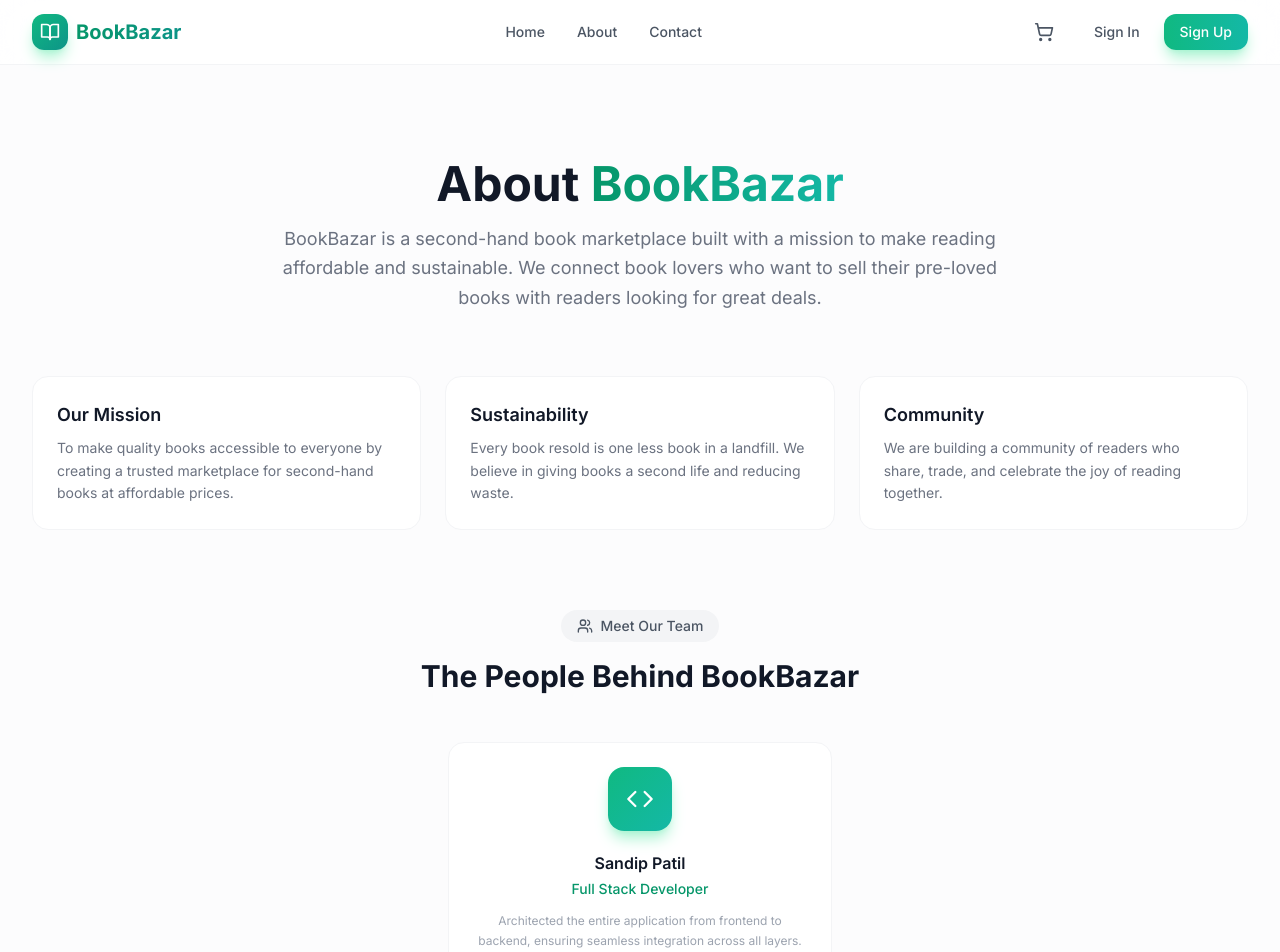
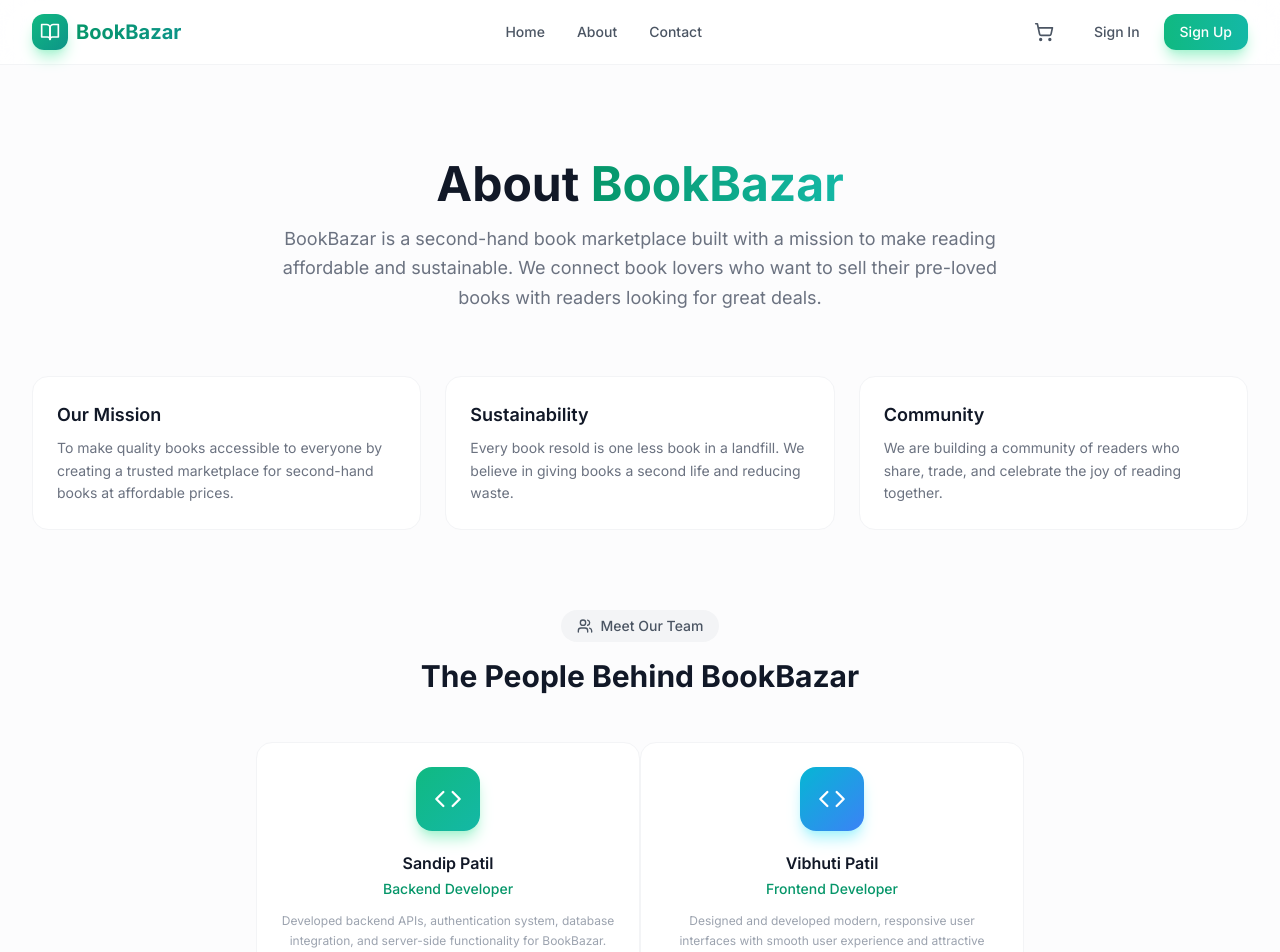
Before and after one commit to sandippatil04/BookBazar, a React (Vite) app: page /about in a window 1280 px wide. Shown: the top 952 px of the page. Built offline with nearby package versions, Linux system fonts and the light colour scheme; no server answers.

Commit message:
updated about page 1

```diff
--- a/src/pages/AboutPage.jsx
+++ b/src/pages/AboutPage.jsx
@@ -2,13 +2,21 @@ import { Code, Database, Palette, Users } from 'lucide-react';
 
 const team = [
   {
-    name: 'Sandip Patil',
-    role: 'Full Stack Developer',
-    icon: Code,
-    color: 'from-emerald-500 to-teal-500',
-    shadow: 'shadow-emerald-200',
-    desc: 'Architected the entire application from frontend to backend, ensuring seamless integration across all layers.',
-  }
+  name: 'Sandip Patil',
+  role: 'Backend Developer',
+  icon: Code,
+  color: 'from-emerald-500 to-teal-500',
+  shadow: 'shadow-emerald-200',
+  desc: 'Developed backend APIs, authentication system, database integration, and server-side functionality for BookBazar.',
+},
+{
+  name: 'Vibhuti Patil',
+  role: 'Frontend Developer',
+  icon: Code,
+  color: 'from-cyan-500 to-blue-500',
+  shadow: 'shadow-cyan-200',
+  desc: 'Designed and developed modern, responsive user interfaces with smooth user experience and attractive layouts.',
+}
 ];
 
 export default function AboutPage() {
```
